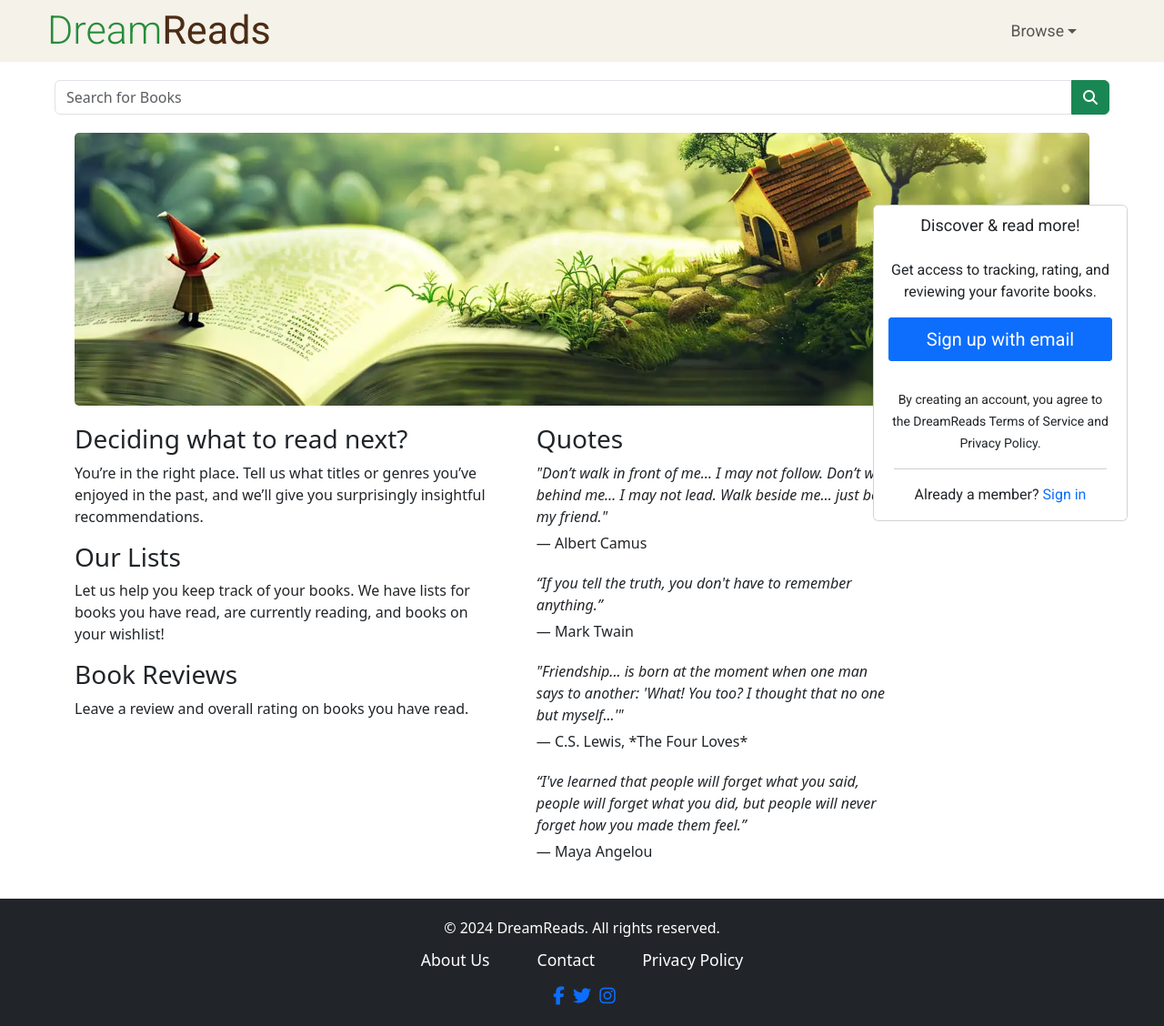
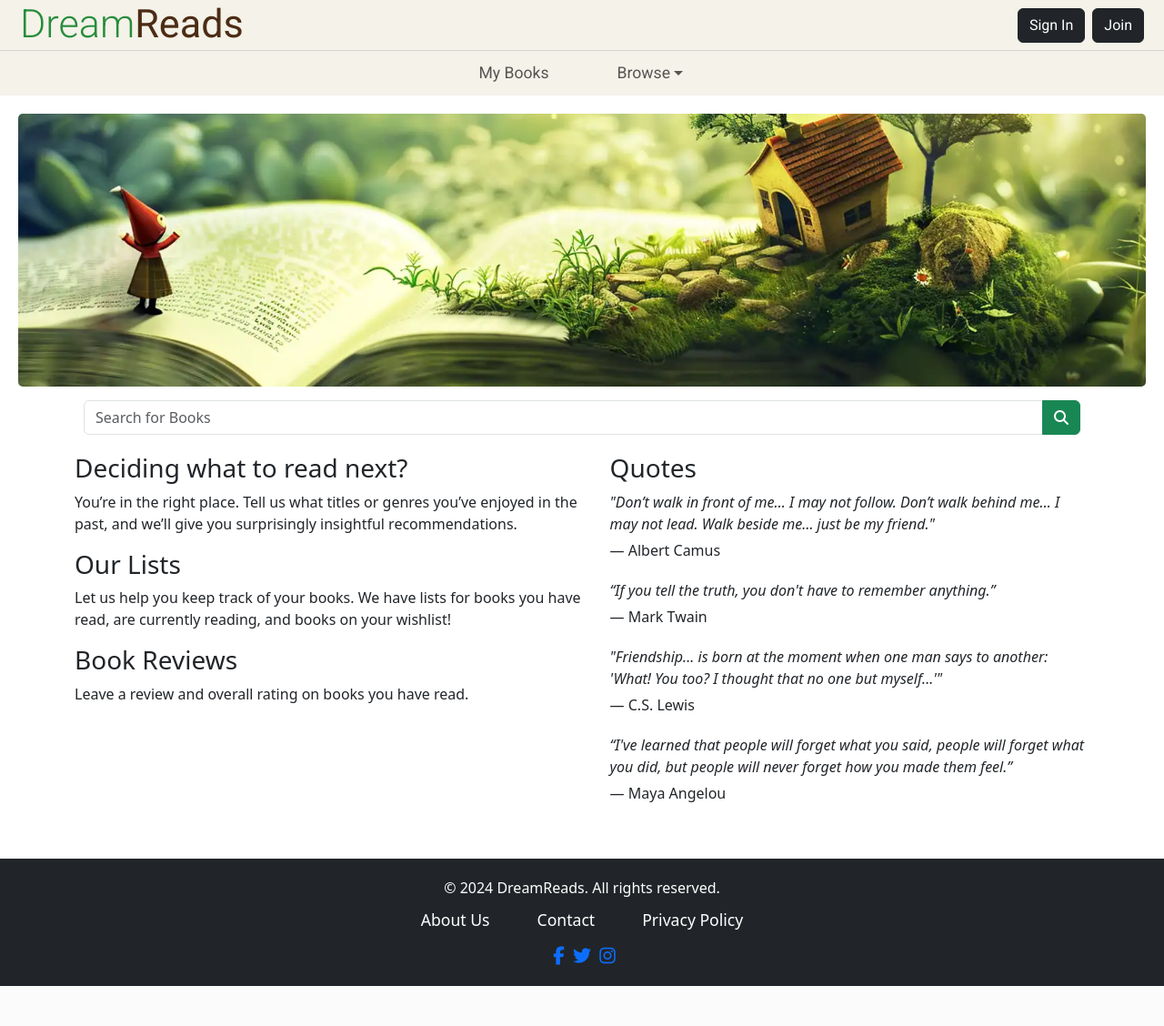
Before and after one commit to seanism4113/Capstone_Project-1, a Flask app: page / in a window 1280 px wide. Shown: the whole page at 91% size. After the commit the page ends 1084 px from the top, so only its background shows below. Run offline with Flask 3, Linux system fonts and the light colour scheme; some libraries are stand-ins or nearby versions.

Commit message:
committing changes for different screen sizes for homescreen and navbar

```diff
--- a/DreamReads/static/stylesheets/style.css
+++ b/DreamReads/static/stylesheets/style.css
@@ -33,7 +33,7 @@ a {
 	background-color: #f4f2e9;
 	align-content: center;
 	font-family: Roboto;
-	height: 68px;
+	height: 55px;
 	padding: 0px;
 }
 
@@ -58,7 +58,7 @@ a {
 #site-logo {
 	font-size: 2.7rem;
 	margin-bottom: 0px;
-	margin-left: 40px;
+	margin-left: 10px;
 	color: rgb(76, 44, 21);
 }
 
@@ -86,7 +86,7 @@ a {
 
 #nav-content ul:first-of-type {
 	align-items: center;
-	margin-right: 70px;
+	margin-right: 10px;
 }
 
 #nav-content2 {
@@ -116,7 +116,7 @@ a {
 /* ********************************************************************* */
 
 .searchbar {
-	margin: 0px 40px;
+	margin: 0px 10px;
 }
 
 .switch-search {
@@ -169,13 +169,12 @@ footer .nav-link {
 }
 
 #login-card-wrapper {
-	position: absolute;
+	margin-bottom: 0px;
+}
+
+#login-card-wrapper {
 	font-family: Roboto;
-	top: 150px;
-	right: 40px;
-	width: 280px;
 	text-align: center;
-	margin-top: 75px;
 }
 
 #login-card {
@@ -183,23 +182,31 @@ footer .nav-link {
 	top: 20px;
 	z-index: 10;
 	background-color: white;
+	border: none;
 }
 
 .card-header {
 	background-color: white;
 	border-bottom: none;
-	font-size: large;
+	font-size: 1.3em;
+	font-weight: bold;
+	padding-bottom: 0px;
 }
 
 .card-footer {
 	border-top: none;
 	background-color: white;
 	padding-bottom: 0px;
+	padding-top: 0px;
 }
 
-#signup-btn {
+.card-body {
+	padding: 0px;
+}
+
+.card #signup-btn {
 	width: 100%;
-	margin-bottom: 30px;
+	margin-bottom: 10px;
 	border-radius: 3px;
 }
 
@@ -210,9 +217,10 @@ footer .nav-link {
 
 .books-img {
 	width: 100%;
-	height: 300px;
+	height: 100px;
 	border-radius: 5px;
 	object-fit: cover;
+	margin-bottom: 15px;
 }
 
 #break {
@@ -225,12 +233,16 @@ footer .nav-link {
 #welcome-section {
 	margin-top: 20px;
 	display: flex;
-	width: 90%;
+	width: 100%;
 }
 
-#welcome-section div {
-	margin-right: 40px;
+#welcome-section div:first-child {
+	margin-right: 10px;
 	padding-right: 10px;
+}
+
+#quotes-section {
+	margin-bottom: 20px;
 }
 
 #quotes-section div {
@@ -245,6 +257,10 @@ footer .nav-link {
 
 #quotes-section span {
 	font-weight: 500;
+}
+
+.q-author {
+	margin-bottom: 10px;
 }
 
 /* Search & Browse html page styles */
@@ -499,3 +515,56 @@ div .flash-message {
 .star-rating input:hover ~ label {
 	color: gold;
 }
+
+@media screen and (min-width: 500px) {
+	#login-card-wrapper {
+		display: none;
+	}
+	.books-img {
+		height: 150px;
+	}
+}
+
+@media screen and (min-width: 700px) {
+	.books-img {
+		height: 200px;
+	}
+}
+
+@media screen and (min-width: 900px) {
+	.books-img {
+		height: 250px;
+	}
+}
+
+@media screen and (min-width: 1200px) {
+	.books-img {
+		height: 300px;
+	}
+}
+
+@media screen and (max-width: 350px) {
+	#signin-btn {
+		display: none;
+	}
+}
+
+@media screen and (max-width: 500px) {
+	#join-btn {
+		display: none;
+	}
+	#home-container {
+		all: unset;
+	}
+
+	#welcome-section {
+		flex-direction: column;
+	}
+	#welcome-section div:first-child {
+		margin-right: 0px;
+		padding-right: 0px;
+	}
+	#site-logo {
+		font-size: 36px;
+	}
+}
--- a/DreamReads/templates/base.html
+++ b/DreamReads/templates/base.html
@@ -23,22 +23,8 @@
                     </a>
                     <ul class="nav navbar-nav">
                         {% if not stored_user %}
-                        <li class="nav-item dropdown">
-                            <a class="main-nav nav-link dropdown-toggle" href="#" role="button" data-bs-toggle="dropdown" aria-expanded="false">Browse</a>
-                            <ul class="dropdown-menu">
-                                <li><a class="dropdown-item" href="{{ url_for('browse_genre', genre='adventure') }}">Adventure</a></li>
-                                <li><a class="dropdown-item" href="{{ url_for('browse_genre', genre='fantasy') }}">Fantasy</a></li>
-                                <li><a class="dropdown-item" href="{{ url_for('browse_genre', genre='horror') }}">Horror</a></li>
-                                <li><a class="dropdown-item" href="{{ url_for('browse_genre', genre='mystery') }}">Mystery</a></li>
-                                <li><a class="dropdown-item" href="{{ url_for('browse_genre', genre='romance') }}">Romance</a></li>
-                                <li><hr class="dropdown-divider"></li>
-                                <li><a class="dropdown-item" href="{{ url_for('browse_genre', genre='') }}">All Genres</a></li>
-                            </ul>
-                        </li>
-                        {% endif %}
-                        {% if request.endpoint != 'homepage' and not stored_user %}
-                        <li class="nav-item"><a class="main-nav nav-link" href="{{ url_for('signin') }}">Sign In</a></li>
-                        <li class="nav-item"><a class="main-nav nav-link" href="{{ url_for('register') }}">Join</a></li>
+                        <li id="signin-btn" class="nav-item"><a class="btn btn-dark nav1-btn me-2" href="{{ url_for('signin') }}">Sign In</a></li>
+                        <li id="join-btn" class="nav-item"><a class="btn btn-dark nav1-btn" href="{{ url_for('register') }}">Join</a></li>
                         {% endif %}
                         {% if stored_user %}
                         <li class="nav-item dropdown">
@@ -56,11 +42,16 @@
             </nav>
 
             <!-- Second Navbar -->
-            {% if stored_user %}
             <nav id="nav-content2" class="navbar navbar-expand">
                 <div id="nav2" class="container-fluid">
                     <ul class="nav navbar-nav">
-                        <li class="nav-item"><a class="second-nav nav-link" href="{{ url_for('show_mybooks') }}">My Books</a></li>
+                        <li class="nav-item"><a class="second-nav nav-link" href="
+                            {% if stored_user %}
+                            {{ url_for('show_mybooks') }}
+                             {% else %}
+                             {{ url_for('signin') }}
+                              {% endif %}""
+                             >My Books</a></li>
                         <li class="nav-item dropdown">
                             <a class="second-nav nav-link dropdown-toggle" href="#" role="button" data-bs-toggle="dropdown" aria-expanded="false">Browse</a>
                             <ul class="dropdown-menu">
@@ -73,12 +64,12 @@
                                 <li><a class="dropdown-item" href="{{ url_for('browse_genre', genre='') }}">All Genres</a></li>
                             </ul>
                         </li>
+                        {% if stored_user %}
                         <li class="nav-item"><a class="second-nav nav-link" href="{{ url_for('search_books') }}"><i class="fa-solid fa-magnifying-glass me-1"></i>Books</a></li>
+                        {% endif %}
                     </ul>
                 </div>
             </nav>
-            {% endif %}
-
             {% block search %} {% endblock %}
 
             <!-- Flash Messages -->
--- a/DreamReads/templates/homepage-anon.html
+++ b/DreamReads/templates/homepage-anon.html
@@ -1,31 +1,37 @@
-{% extends 'base.html' %}
+{% extends 'base.html' %} {% block title %} DreamReads | Home {% endblock %} {% block content %}
 
-{% block title %}
-DreamReads | Home
-{% endblock %}
-
-{% block content %}
-{% include '/searches/searchbar-books.html' %}
-
-<div id="anon-div">
-    <div id="welcome-container" class="container">
 <section>
 	<img class="books-img" src="/static/images/books.webp" alt="Books Image" />
 </section>
 
+<!-- Login and Sign-Up Card -->
+<div id="home-container" class="container">
+	<div id="login-card-wrapper">
+		<div id="login-card" class="card">
+			<div class="card-header">Meet your next favorite book.</div>
+
+			<div class="card-body">
+				<p>Get access to tracking, rating, and reviewing your favorite books.</p>
+				<a id="signup-btn" href="{{ url_for('register') }}" class="btn btn-lg btn-success">Sign up with email</a>
+				<small class="card-text"> By creating an account, you agree to the DreamReads Terms of Service and Privacy Policy. </small>
+			</div>
+			<div class="card-footer">
+				<p class="mt-2">Already a member? <a href="{{ url_for('signin') }}">Sign in</a></p>
+			</div>
+		</div>
+	</div>
+
+	{% include '/searches/searchbar-books.html' %}
+
+	<div id="anon-div">
+		<div id="welcome-container" class="">
 			<section id="welcome-section">
 				<div>
 					<h3>Deciding what to read next?</h3>
-                <p>
-                    You’re in the right place. Tell us what titles or genres you’ve enjoyed in the past,
-                    and we’ll give you surprisingly insightful recommendations.
-                </p>
+					<p>You’re in the right place. Tell us what titles or genres you’ve enjoyed in the past, and we’ll give you surprisingly insightful recommendations.</p>
 
 					<h3>Our Lists</h3>
-                <p>
-                    Let us help you keep track of your books. We have lists for books you have read,
-                    are currently reading, and books on your wishlist!
-                </p>
+					<p>Let us help you keep track of your books. We have lists for books you have read, are currently reading, and books on your wishlist!</p>
 
 					<h3>Book Reviews</h3>
 					<p>Leave a review and overall rating on books you have read.</p>
@@ -35,10 +41,7 @@ DreamReads | Home
 					<h3>Quotes</h3>
 
 					<div>
-                    <p>
-                        "Don’t walk in front of me… I may not follow. Don’t walk behind me… I may not lead.
-                        Walk beside me… just be my friend."
-                    </p>
+						<p>"Don’t walk in front of me… I may not follow. Don’t walk behind me… I may not lead. Walk beside me… just be my friend."</p>
 						<span>― Albert Camus</span>
 					</div>
 
@@ -48,43 +51,17 @@ DreamReads | Home
 					</div>
 
 					<div>
-                    <p>
-                        "Friendship... is born at the moment when one man says to another: 'What! You too?
-                        I thought that no one but myself...'"
-                    </p>
-                    <span>― C.S. Lewis, *The Four Loves*</span>
+						<p>"Friendship... is born at the moment when one man says to another: 'What! You too? I thought that no one but myself...'"</p>
+						<span>― C.S. Lewis</span>
 					</div>
 
 					<div>
-                    <p>
-                        “I've learned that people will forget what you said, people will forget what you did,
-                        but people will never forget how you made them feel.”
-                    </p>
+						<p>“I've learned that people will forget what you said, people will forget what you did, but people will never forget how you made them feel.”</p>
 						<span>― Maya Angelou</span>
 					</div>
 				</div>
 			</section>
 		</div>
 	</div>
-
-<!-- Login and Sign-Up Card -->
-<div id="login-card-wrapper">
-    <div id="login-card" class="card">
-        <div class="card-header">Discover & read more!</div>
-
-        <div class="card-body">
-            <p>Get access to tracking, rating, and reviewing your favorite books.</p>
-            <a id="signup-btn" href="{{ url_for('register') }}" class="btn btn-lg btn-primary">Sign up with email</a>
-            <small class="card-text">
-                By creating an account, you agree to the DreamReads Terms of Service and Privacy Policy.
-            </small>
-        </div>
-
-        <span id="break"></span>
-
-        <div class="card-footer">
-            <p class="mt-2">Already a member? <a href="{{ url_for('signin') }}">Sign in</a></p>
-        </div>
-    </div>
 </div>
 {% endblock %}
```
Lines whose indentation alone changed are shown as unchanged.
